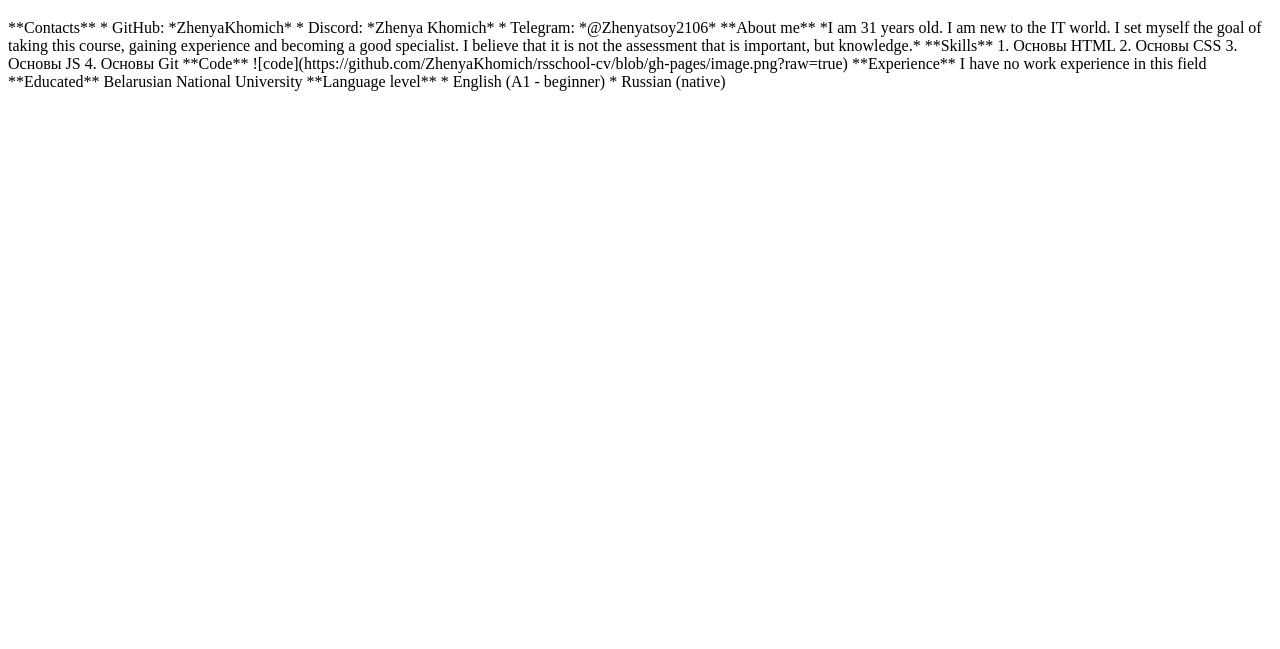
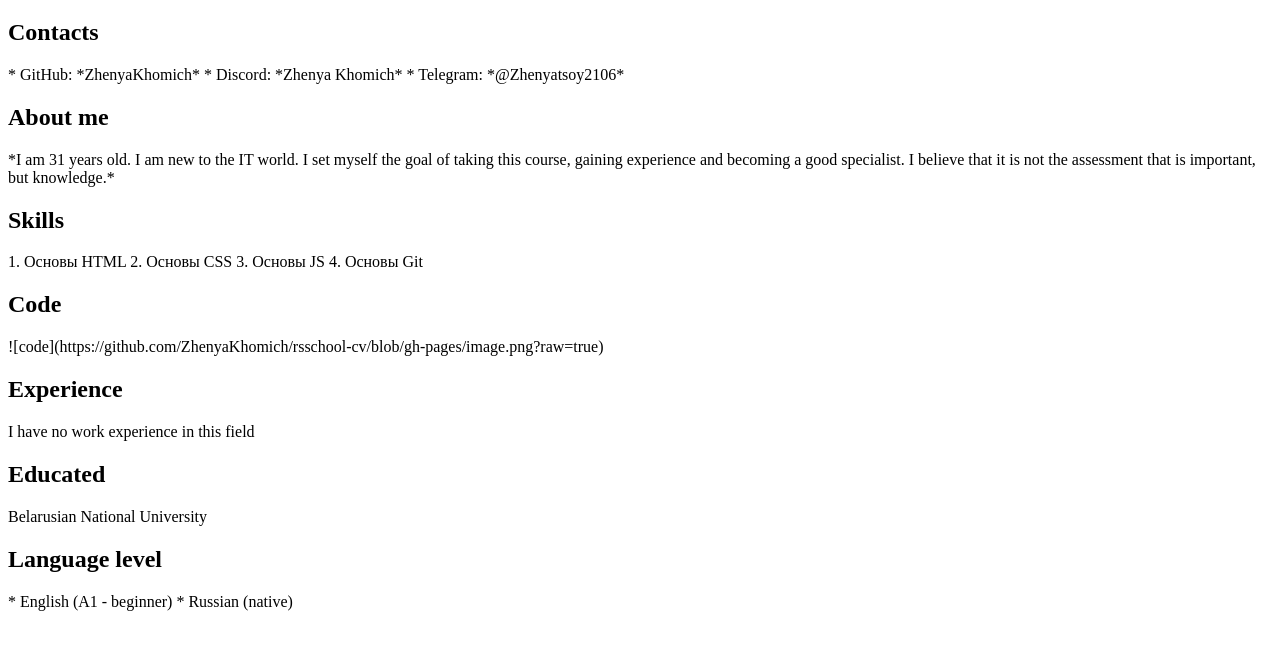
Before and after one commit to ZhenyaKhomich/rsschool-cv-, a plain HTML site: page index.html in a window 1280 px wide. Shown: the part 87-736 px from the top of the page. Drawn offline with Linux system fonts and the light colour scheme.

Commit message:
fix: add sections

```diff
--- a/index.html
+++ b/index.html
@@ -10,35 +10,35 @@
 <img scr="https://github.com/ZhenyaKhomich/rsschool-cv/blob/gh-pages/131522263.jpg?raw=true" alt="myFoto">
     <h1>Zhenya Khomich</h1>
 
-**Contacts**
+<h2>Contacts</h2>
 
 * GitHub: *ZhenyaKhomich*
 * Discord: *Zhenya Khomich*
 * Telegram: *@Zhenyatsoy2106*
 
 
-**About me**
+<h2>About me</h2>
 
 *I am 31 years old. I am new to the IT world. I set myself the goal of taking this course, gaining experience and becoming a good specialist. I believe that it is not the assessment that is important, but knowledge.*
 
-**Skills**
+<h2>Skills</h2>
  1. Основы HTML
  2. Основы CSS
  3. Основы JS
  4. Основы Git
 
-**Code**
+<h2>Code</h2>
 ![code](https://github.com/ZhenyaKhomich/rsschool-cv/blob/gh-pages/image.png?raw=true)
 
-**Experience**
+<h2>Experience</h2>
 
 I have no work experience in this field
 
-**Educated**
+<h2>Educated</h2>
 
 Belarusian National University
 
-**Language level**
+<h2>Language level</h2>
 * English (A1 - beginner)
 * Russian (native)
 </body>
```
